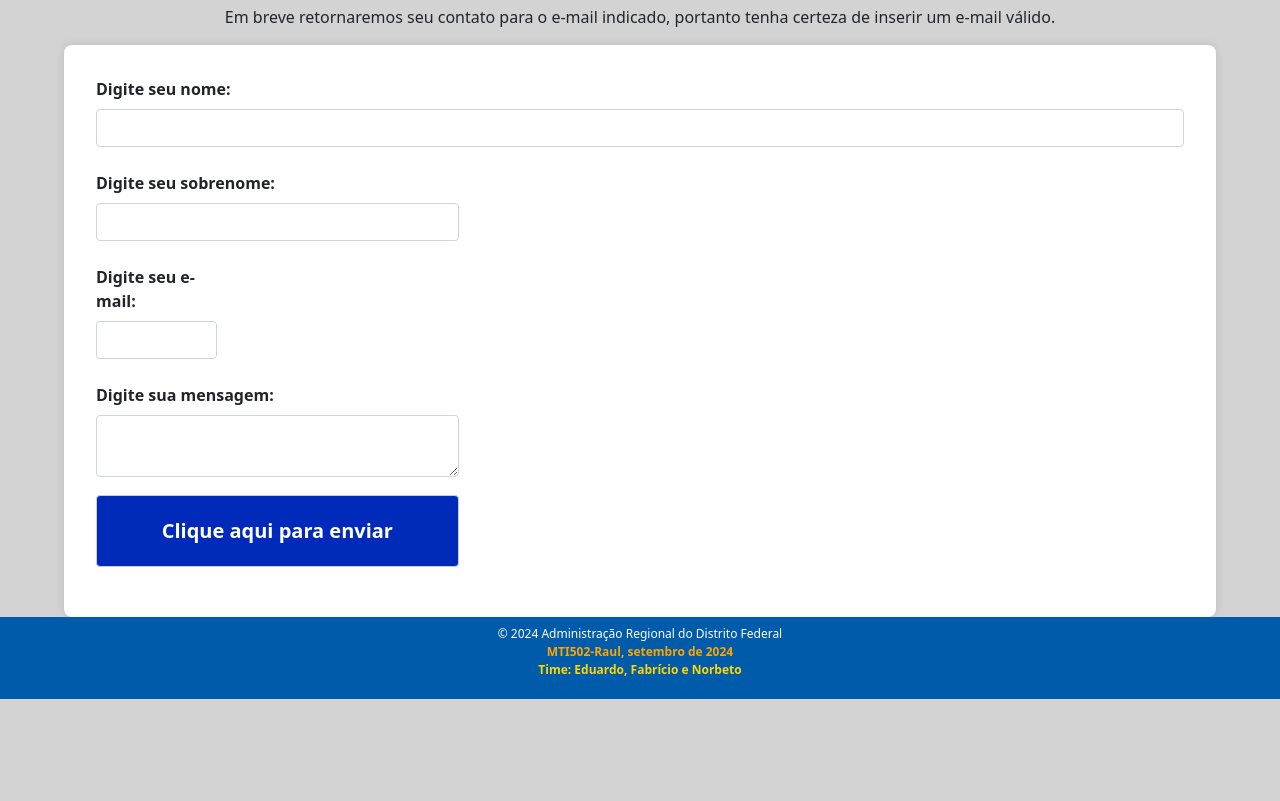
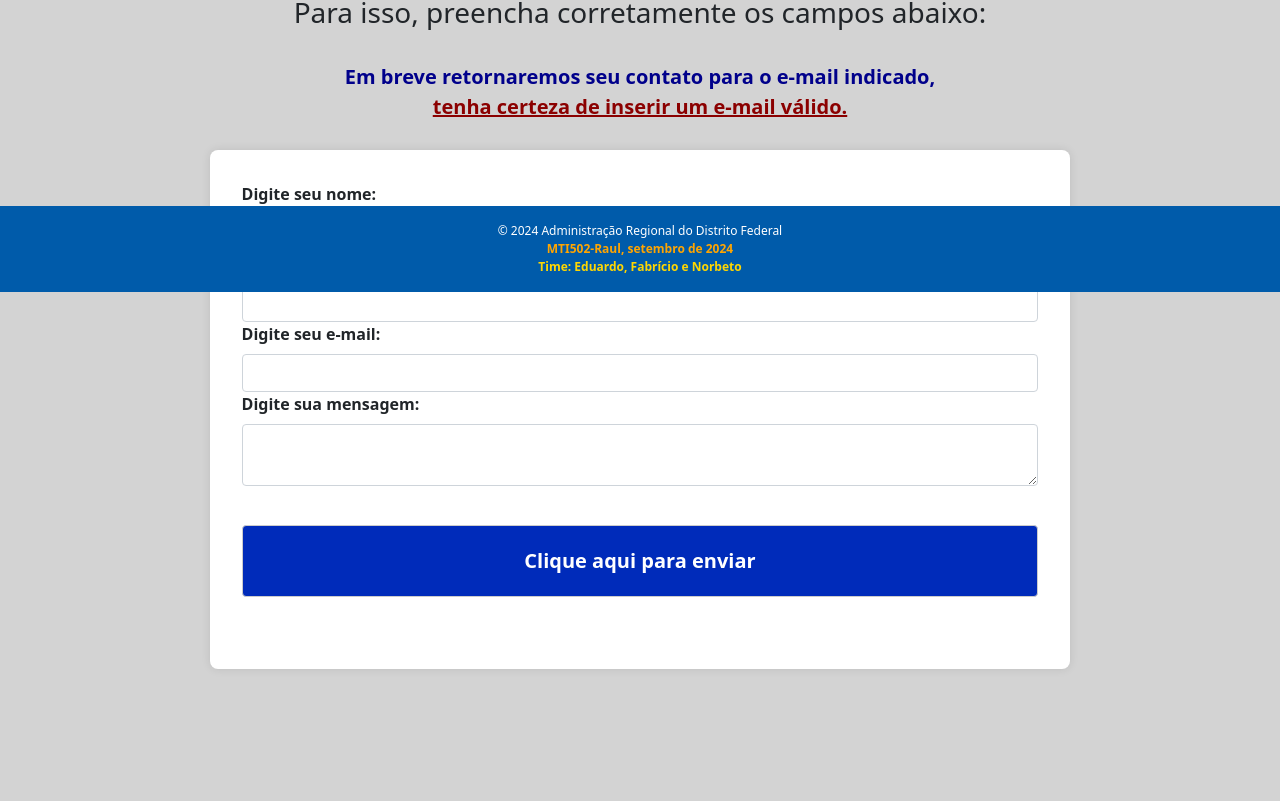
Before and after one commit to FFFUNDF/FINAL, a website: page contato.html in a window 1280 px wide. Shown: the part 508-1309 px from the top of the page. Before the commit the page ends 1207 px from the top, so only its background shows below. Drawn offline with nearby package versions, Linux system fonts and the light colour scheme.

Commit message:
Apresentação

```diff
--- a/contato.html
+++ b/contato.html
@@ -44,19 +44,21 @@
       text-decoration: none; /* Remove o sublinhado dos links */
       color: #ffa500; /* Define a cor do texto */
     }
-    body {
+    .body {
       background-color: lightgray; /* cor do fundo da página */
+      margin-bottom: 100px;
     }
     .container {
       display: flex;
       flex-wrap: wrap;
-      justify-content: space-around;
+      gap: 20px;
+      justify-content: center;
       padding: 2rem;
     }
     .form-group {
-      max-width: 90%; /* Usar porcentagem para largura máxima */
+      max-width: 80%; /* Usar porcentagem para largura máxima */
       margin: 0 auto;
-      padding: 2em; /* Usar unidades flexíveis para padding */
+      padding: 2rem; /* Usar unidades flexíveis para padding */
       background-color: #fff;
       border-radius: 8px;
       box-shadow: 0 0 10px rgba(0, 0, 0, 0.1);
@@ -66,13 +68,14 @@
       margin-bottom: 0.5em; /* Usar unidades flexíveis para margem */
       font-weight: bold;
     }
-    input {
+    .input {
       width: 100%;
       padding: 1em; /* Usar unidades flexíveis para padding */
+      margin-left: 1em;
       margin-bottom: 1.5em; /* Usar unidades flexíveis para margem */
       border: 1px solid #ccc;
       border-radius: 4px;
-      box-sizing: border-box; /* Garante que o padding seja incluído na largura total */
+      box-sizing: content-box; /* Garante que o padding seja incluído na largura total */
       font-size: 1rem; /* Usar unidades flexíveis para tamanho da fonte */
       transition: border-color 0.3s ease; /* Adiciona uma transição suave para a borda */
     }
@@ -101,15 +104,17 @@
       color: #fff;
       text-align: center;
       font-size: 12px;
-      position: static;
+      position: fixed; /*usado para fixar o rodapé no fim da pagina, idenpendente do zoom.*/
+      bottom: 0px; /*distância do rodapé para a base da página*/
       width: 100%; /* ajusta a largura para 100% da tela */
-      padding: 1rch; /* cap: Altura da letra maiúscula.
-                       rem: Unidade relativa ao tamanho da fonte do elemento raiz.
-                       ex: Altura da letra “x” minúscula.
-                       rh: Altura da linha.
-                       fr: Fração do espaço disponível no grid layout. */
-      padding-bottom: .5rch;
-    }
+      max-height: fit-content;
+      padding: 1rem; /* cap: Altura da letra maiúscula.
+                         rem: Unidade relativa ao tamanho da fonte do elemento raiz.
+                         ex: Altura da letra “x” minúscula.
+                         rh: Altura da linha.
+                         fr: Fração do espaço disponível no grid layout.o */
+      padding-bottom: 0em
+       }
   </style>
 </head>
 <body class="body">
@@ -131,27 +136,23 @@
 				</ul>
 			</nav>
 		</header>
-    <main>
+    <main class="container mt-5" style="padding: 2rem; flex-grow: 100;">
       <div class="row">
         <div class="col-md-12 text-center">
-          <br>
-          <h1 class="display-4">Administração Regional do Distrito Federal</h1>
+          <h1 class="display-5 fw-bold" style="margin-top: -10px;">Contato</h1>
           <br>
         </div>
       </div>
       <div class="row"> <!-- Added a new row div -->
         <div class="col-md-12 text-center">
           <h2>Entre em contato com a gente!</h2>
-          <br />
-          <h3>Para isso, preencha corretamente os campos abaixo:</h3>
+          <h3>Para isso, preencha corretamente os campos abaixo:</h3><br>
         </div>
-      </div>
-      <div class="row"> <!-- Added a new row div -->
         <div class="col-md-12 text-center">
-          <p class="info">
-            Em breve retornaremos seu contato para o e-mail indicado, portanto tenha
-            certeza de inserir um e-mail válido.
-          </p>
+          <h5 class="info" style="font-weight:bold; color: darkblue; line-height: 1.5;">
+            Em breve retornaremos seu contato para o e-mail indicado,<br><span style="text-decoration-line:underline; color:darkred"> tenha
+            certeza de inserir um e-mail válido.</span>
+          </h5>
         </div>
       </div>
       <form class="col g-3 needs-validation" novalidate>
@@ -160,8 +161,8 @@
           <input
             type="text"
             class="form-control"
-            id="sobrenome"
-            name="sobrenome"
+            id="nome"
+            name="nome"
             required
             pattern="^[a-zA-Z]+$"
             title="Insira apenas letras"
@@ -170,7 +171,7 @@
           <div class="invalid-feedback">
             Por favor, insira um nome válido (apenas letras).
           </div>
-          <div class="col-md-4">
+          <div>
           <label for="sobrenome" class="form-label">Digite seu sobrenome:</label>
           <input
             type="text"
@@ -181,11 +182,12 @@
             pattern="^[a-zA-Z]+$"
             title="Insira apenas letras"
           />
+          </div>
           <div class="valid-feedback">Sobrenome válido!</div>
           <div class="invalid-feedback">
             Por favor, insira um sobrenome válido (apenas letras).
         </div>
-        <div class="col-md-4">
+        <div class="form">
           <label for="email" class="form-label">Digite seu e-mail:</label>
           <input
             type="email"
@@ -209,6 +211,7 @@
             name="mensagem"
             required
             minlength="200"
+            oninput="this.style.height = 'auto'; this.style.height = (this.scrollHeight) + 'px';"
           ></textarea>
           <div class="valid-feedback">Mensagem válida!</div>
           <div class="invalid-feedback">
```
Also changed, not shown: galeria.html (+16 -10 lines), index.html (+15 -7 lines).
